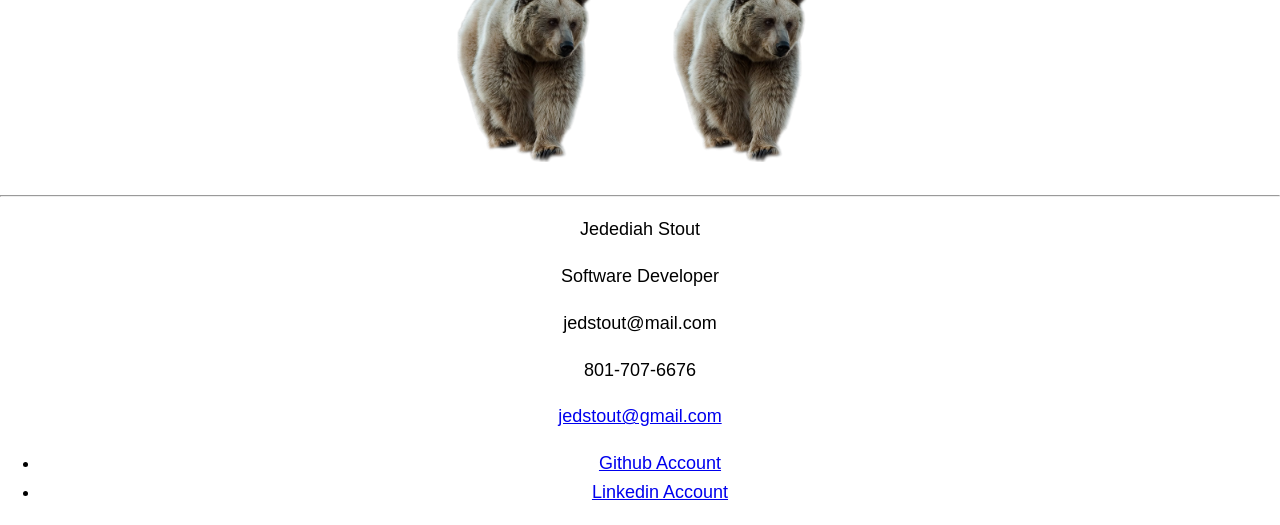
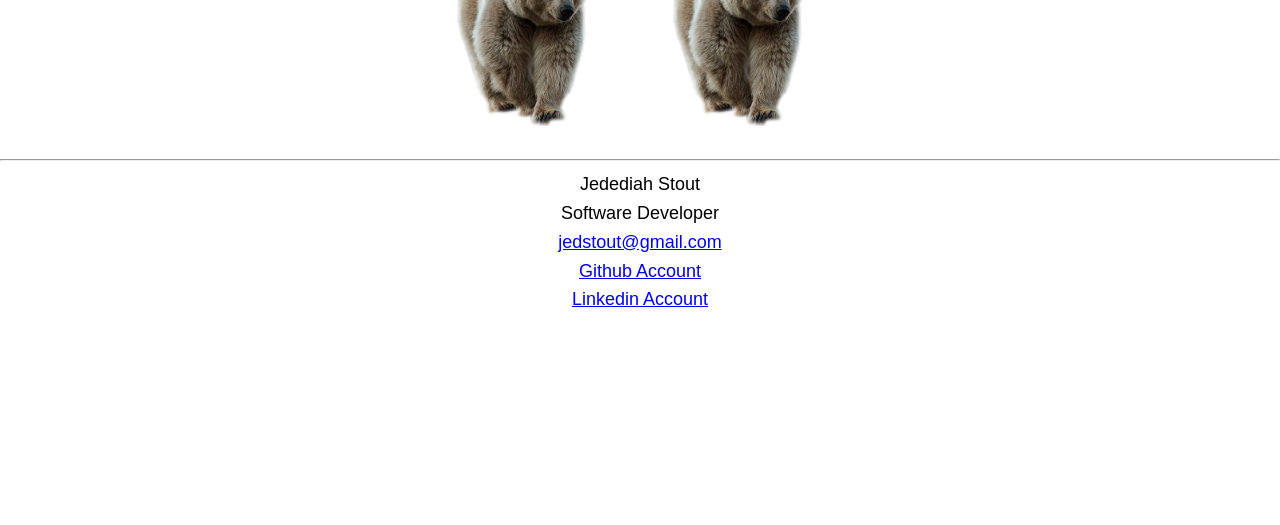
Before and after one commit to JedStout/Portfolio, a plain HTML site: page index.html in a window 1280 px wide. Shown: the part 614-1139 px from the top of the page. After the commit the page ends 957 px from the top, so only its background shows below. Drawn offline with nearby package versions, Linux system fonts and the light colour scheme; a web font is replaced by a local one.

Commit message:
Footer and Ul adjustments

```diff
--- a/css/style.css
+++ b/css/style.css
@@ -102,6 +102,16 @@ header, img {
     margin: 0;
 }
 
+.contact {
+    display: inline-flex;
+}
+
+.contact, ul {
+    padding-left: 0;
+    margin: 0;
+    list-style-type:none;
+}
+
 footer {
     text-align: center;
     margin: 0;
--- a/index.html
+++ b/index.html
@@ -8,6 +8,7 @@
     <link href="https://netdna.bootstrapcdn.com/font-awesome/3.2.1/css/font-awesome.css" rel="stylesheet" crossorigin="anonymous">
     <link rel="stylesheet" href="css/style.css" type="text/css">
   </head>
+
   <body>
     <div class="main">
       <header>
@@ -25,8 +26,8 @@
             <li class="nav__item"><a href="#contact" class="nav__link">Contact</a></li>
           </ul>
         </nav>
+      </header>
 
-      </header>
       <section class="intro" id="home">
         <h1 class="intro__title">
           <strong>Jedediah Stout</strong>
@@ -38,7 +39,9 @@
       <section class="projects" id="projects">
         <h2 class="project__title">Projects</h2>
         <h3>This is what I am working on:</h3>
+
         <div class="projects__sub">
+
           <div class="portfolio1">
             <a href="#" class="portfolio1__item">
               <img src="/images/bear.png">
@@ -59,22 +62,21 @@
         </div>
       </section>
     </div>
+
     <hr>
+
     <footer>
       <section class="contact" id="contact">
-        <div >
-          <p>Jedediah Stout</p>
-          <p>Software Developer</p>
-          <p>jedstout@mail.com</p>
-          <p>801-707-6676</p>
-
-        </div>
+        <ul>
+          <li class="social-list">Jedediah Stout</li>
+          <li class="social-list">Software Developer</li>
+          <li class="social-list"><a href="mailto:jedstout@gmail.com" class="footer-link">jedstout@gmail.com</a></li>
+          <li class="social-list"><a class="social-list__link" href="https://github.com">Github Account</a></li>
+          <li class="social-list"><a class="social-list__link" href="https://linkedin.com">Linkedin Account</a></li>
+        </ul>
       </section>
-      <a href="mailto:jedstout@gmail.com" class="footer-link">jedstout@gmail.com</a>
-      <ul>
-        <li class="social-list"><a class="social-list__link" href="https://github.com">Github Account</a></li>
-        <li class="social-list"><a class="social-list__link" href="https://linkedin.com">Linkedin Account</a></li>
-      </ul>
+      <br>
+      <br>
     </footer>
   </body>
 </html>
```
